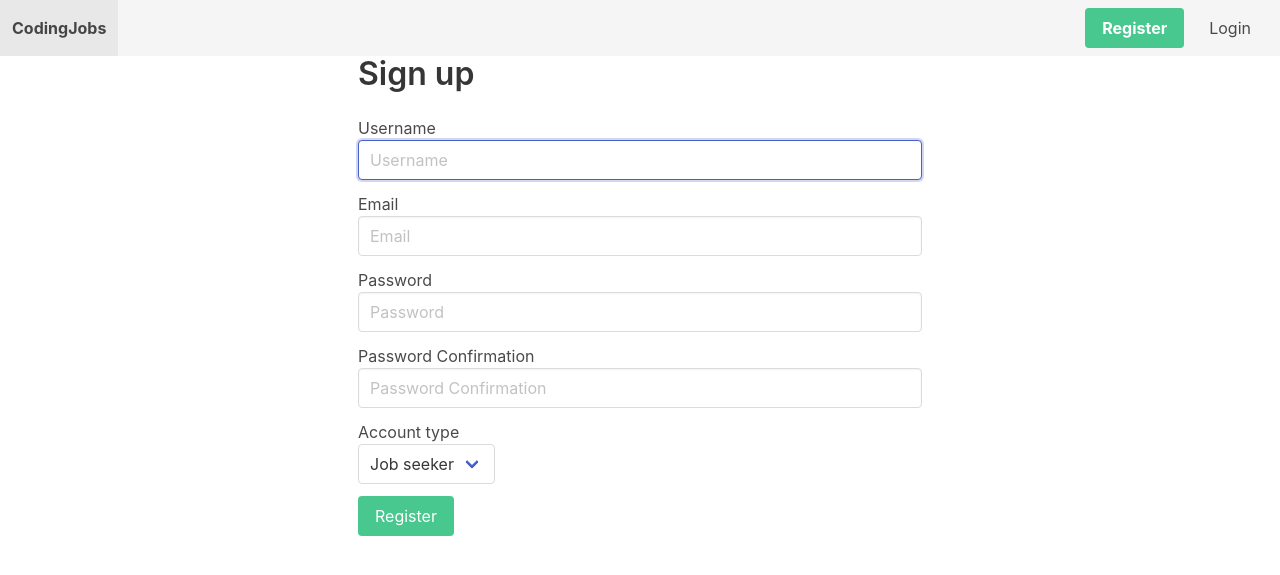
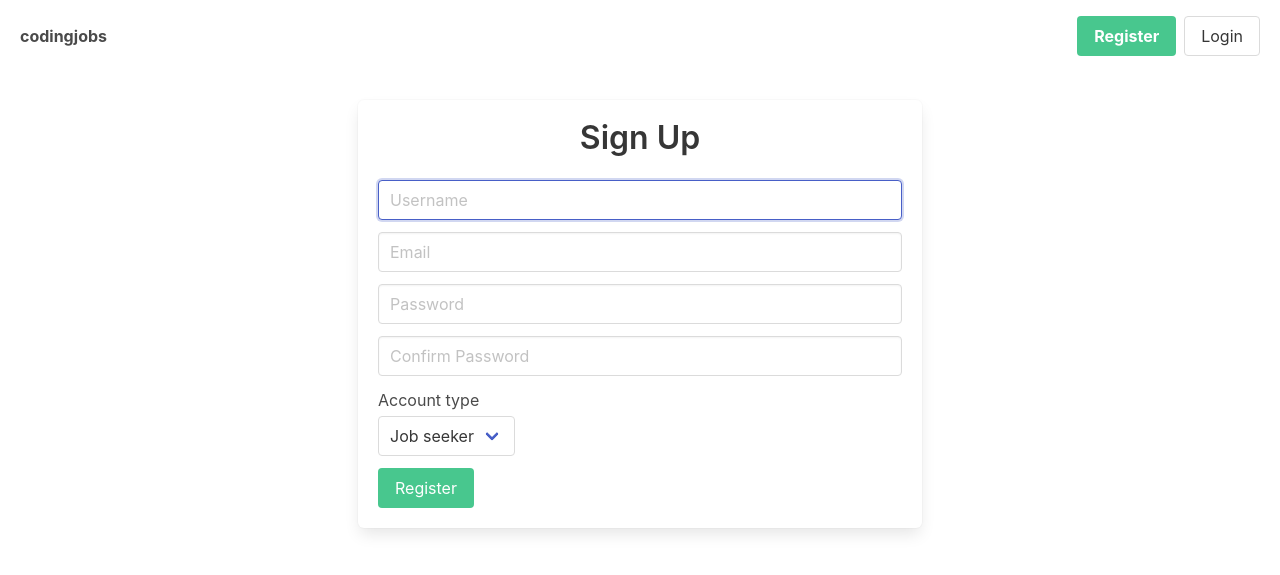
Before and after one commit to alesima/codingjobs, a Django app: page /register/ in a window 1280 px wide. Shown: the top 575 px of the page. Run offline with Django 4.2, Linux system fonts and the light colour scheme.

Commit message:
layout adjustments

```diff
--- a/apps/authentication/forms.py
+++ b/apps/authentication/forms.py
@@ -50,7 +50,7 @@ class SignupForm(UserCreationForm):
     password2 = forms.CharField(
         widget=forms.PasswordInput(
             attrs={
-                "placeholder": "Password Confirmation",
+                "placeholder": "Confirm Password",
                 "class": "input"
             }
         )
--- a/apps/core/templates/accounts/register.html
+++ b/apps/core/templates/accounts/register.html
@@ -1,8 +1,10 @@
 {% extends 'layouts/base.html' %} {% block content %}
+<div class="section">
   <div class="container">
     <div class="columns">
       <div class="column is-6 is-offset-3">
-      <h1 class="title">Sign up</h1>
+        <div class="box">
+          <h1 class="title has-text-centered">Sign Up</h1>
           <form method="post">
             {% csrf_token %}
 
@@ -18,38 +20,34 @@
 
             <div class="field">
               <div class="control">
-            <label for="username">Username</label>
                 {{ form.username }}
               </div>
             </div>
 
             <div class="field">
               <div class="control">
-            <label for="username">Email</label>
                 {{ form.email }}
               </div>
             </div>
 
             <div class="field">
               <div class="control">
-            <label for="username">Password</label>
                 {{ form.password1 }}
               </div>
             </div>
 
             <div class="field">
               <div class="control">
-            <label for="username">Password Confirmation</label>
                 {{ form.password2 }}
               </div>
             </div>
 
             <div class="field">
               <label>Account type</label>
-          <div class="control">
+              <div class="control mt-1">
                 <div class="select">
                   <select name="account_type">
-                <option value="jobseeker" selected>Job seeker</option>
+                    <option value="jobseeker">Job seeker</option>
                     <option value="employer">Employer</option>
                   </select>
                 </div>
@@ -64,4 +62,6 @@
         </div>
       </div>
     </div>
+  </div>
+</div>
 {% endblock %}
--- a/apps/core/templates/includes/navbar.html
+++ b/apps/core/templates/includes/navbar.html
@@ -1,7 +1,7 @@
-<nav class="navbar is-light">
+<nav class="navbar is-fixed-top p-2">
   <div class="navbar-brand">
     <a href="{% url 'index' %}" class="navbar-item"
-      ><strong>CodingJobs</strong></a
+      ><strong>codingjobs</strong></a
     >
   </div>
 
@@ -22,7 +22,7 @@
           <a href="{% url 'register' %}" class="button is-success"
             ><strong>Register</strong></a
           >
-          <a href="{% url 'login' %}" class="button is-light">Login</a>
+          <a href="{% url 'login' %}" class="button">Login</a>
           {% endif %}
         </div>
       </div>
--- a/apps/core/templates/layouts/base.html
+++ b/apps/core/templates/layouts/base.html
@@ -10,7 +10,7 @@
       href="https://cdn.jsdelivr.net/npm/bulma@0.9.4/css/bulma.min.css"
     />
   </head>
-  <body>
+  <body class="has-navbar-fixed-top">
     {% include 'includes/navbar.html' %}
 
     {% block content %} {% endblock %}
```
Also changed, not shown: apps/core/templates/accounts/login.html (+5 -3 lines), apps/core/templates/home/index.html (+10 -1 lines). Lines whose indentation alone changed are shown as unchanged.
